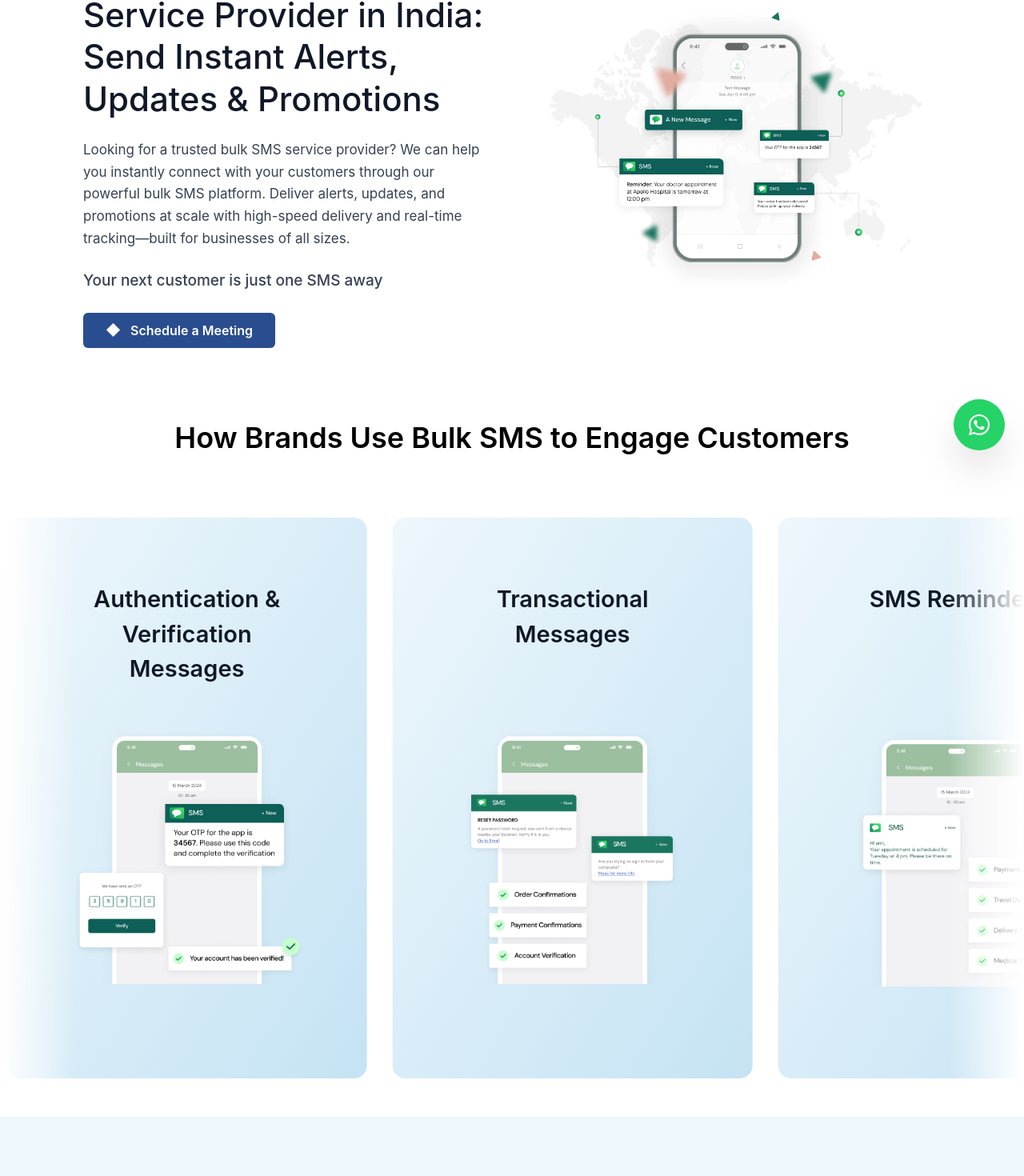
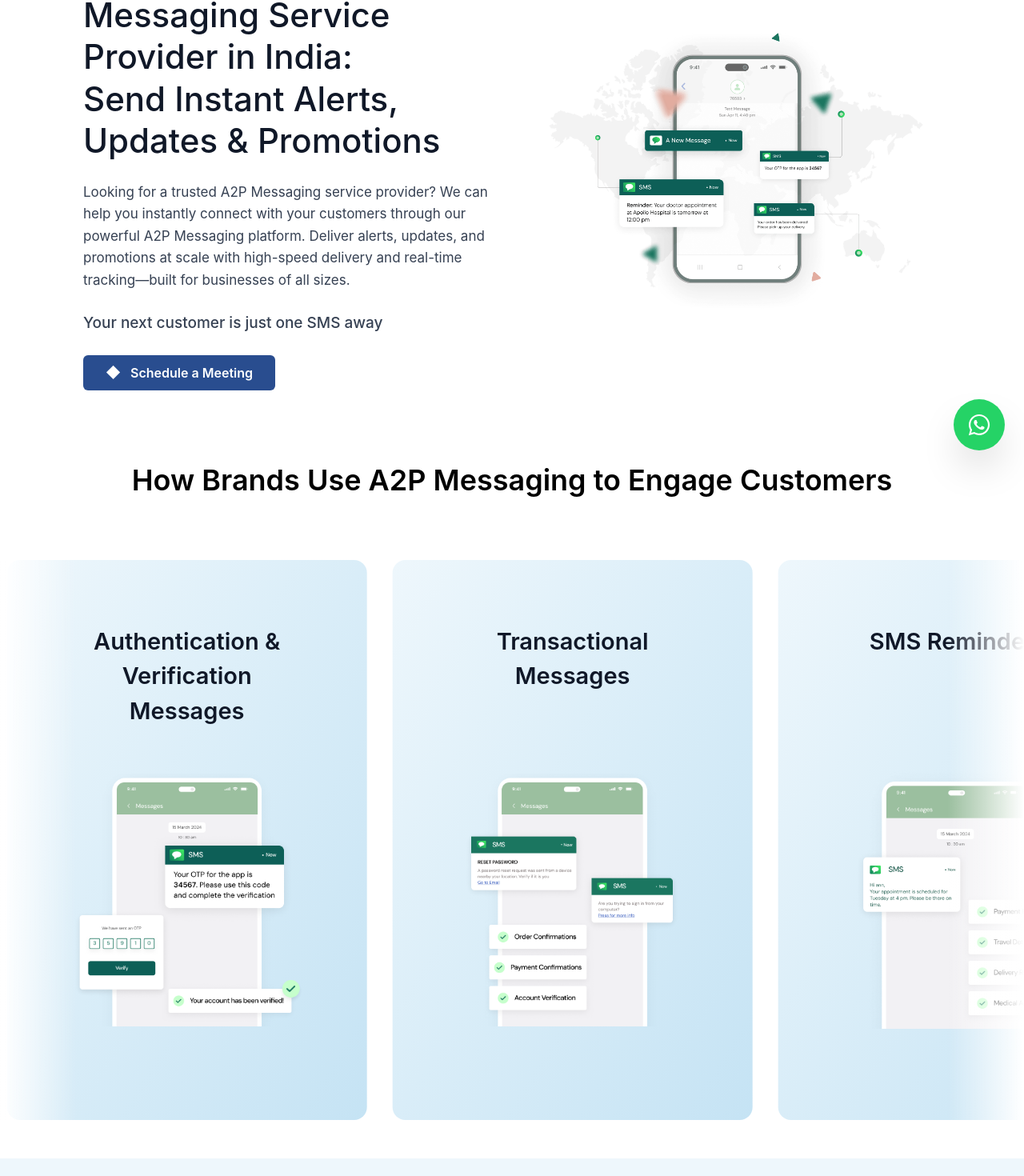
Before and after one commit to sahilshaikh00067/infrainfotechweb, a React (Vite) app: page /bulksms in a window 1280 px wide. Shown: the part 213-1683 px from the top of the page at 80% size. Built offline with nearby package versions, Linux system fonts and the light colour scheme.

Commit message:
Update project

```diff
--- a/src/components/Footer.jsx
+++ b/src/components/Footer.jsx
@@ -37,7 +37,7 @@ export default function Footer() {
               <li><Link to="/rcs" className="text-gray-600 text-sm hover:text-black transition-colors duration-200">RCS Messaging</Link></li>
               <li><Link to="/whatsappapi" className="text-gray-600 text-sm hover:text-black transition-colors duration-200">WhatsApp API</Link></li>
               <li><Link to="/voice" className="text-gray-600 text-sm hover:text-black transition-colors duration-200">Voice Solutions</Link></li>
-              <li><Link to="/bulksms" className="text-gray-600 text-sm hover:text-black transition-colors duration-200">Bulk SMS</Link></li>
+              <li><Link to="/bulksms" className="text-gray-600 text-sm hover:text-black transition-colors duration-200">A2P Messaging</Link></li>
               <li><Link to="/multi-channel" className="text-gray-600 text-sm hover:text-black transition-colors duration-200">Enterprise Messaging Service</Link></li>
             </ul>
           </div>
@@ -156,8 +156,8 @@ export default function Footer() {
           ))}
         </p>
         <p>
-          <span className="font-semibold text-black">Bulk SMS –</span>{" "}
-          {["Bulk SMS Service Provider", "Bulk SMS Service", "SMS Pricing"].map((item, i, arr) => (
+          <span className="font-semibold text-black">A2P Messaging –</span>{" "}
+          {["A2P Messaging Service Provider", "A2P Messaging Service", "SMS Pricing"].map((item, i, arr) => (
             <span key={item}>
               <Link to="/bulksms" className="hover:underline">{item}</Link>
               {i < arr.length - 1 && <span className="mx-1 text-gray-400">|</span>}
@@ -179,7 +179,7 @@ export default function Footer() {
       <div className="max-w-7xl mx-15 mt-6">
         <p className="text-[16px] text-gray-500 leading-relaxed">
           Infra Infotechis one of the leading CPaaS service provider. We offer an array of services such as WhatsApp Business API,
-          WhatsApp Business Cloud API, RCS messaging, Bulk sms, Voice call, Cloud telephony services and many more under one roof.
+          WhatsApp Business Cloud API, RCS messaging, A2P Messaging, Voice call, Cloud telephony services and many more under one roof.
         </p>
       </div>
 
--- a/src/components/LeadPopup.jsx
+++ b/src/components/LeadPopup.jsx
@@ -152,7 +152,7 @@ const LeadPopup = () => {
                             >
                                 <option value="">Select Service</option>
                                 <option>WhatsApp API</option>
-                                <option>Bulk SMS</option>
+                                <option>A2P Messaging</option>
                                 <option>RCS Messaging</option>
                                 <option>Voice Call</option>
                                 <option>Email Marketing</option>
--- a/src/components/Navbar.jsx
+++ b/src/components/Navbar.jsx
@@ -32,7 +32,7 @@ const NAV_GROUPS = {
     image: multic1,
     items: [
       { label: "WhatsApp Business API", icon: FaWhatsapp, link: "/whatsappapi" },
-      { label: "Bulk SMS", icon: FaSms, link: "/bulksms" },
+      { label: "A2P Messaging", icon: FaSms, link: "/bulksms" },
       { label: "RCS Messaging", icon: FaLayerGroup, link: "/rcs" },
       { label: "Voice Solutions", icon: FaMicrophone, link: "/voice" },
       { label: "Chatbot", icon: FaRobot, link: "/chatbot" },
--- a/src/pages/About.jsx
+++ b/src/pages/About.jsx
@@ -89,7 +89,7 @@ const solutions = [
     image: about8,
   },
   {
-    title: "Bulk SMS",
+    title: "A2P Messaging",
     description:
       "Send instant, reliable, and high-volume messages for alerts, promotions, and transactional updates",
     image: about9,
@@ -196,7 +196,7 @@ const About = () => {
             </h1>
             <p className="text-gray-700 text-lg leading-relaxed max-w-xl mb-8">
               Infra Infotechprovides top-notch communication solutions. With
-              our RCS messaging, WhatsApp API, Bulk SMS, and Voice calls, we
+              our RCS messaging, WhatsApp API, A2P Messaging, and Voice calls, we
               help businesses reach their audiences easily and effectively.
               Let&apos;s make communication simpler together.
             </p>
--- a/src/pages/BulkSms.jsx
+++ b/src/pages/BulkSms.jsx
@@ -168,10 +168,10 @@ const checkpoints = [
 
 const faqs = [
     {
-        question: "What is Bulk SMS?",
-        answer: `Bulk SMS is a messaging service that allows businesses to send large volumes of SMS messages to multiple recipients at once. It is commonly used for marketing campaigns, alerts, OTPs, reminders, and customer notifications.
+        question: "What is A2P Messaging?",
+        answer: `A2P Messaging is a messaging service that allows businesses to send large volumes of SMS messages to multiple recipients at once. It is commonly used for marketing campaigns, alerts, OTPs, reminders, and customer notifications.
 
-Unlike regular one-to-one texting, Bulk SMS enables you to reach hundreds or thousands of customers instantly through a secure and scalable platform.
+Unlike regular one-to-one texting, A2P Messaging enables you to reach hundreds or thousands of customers instantly through a secure and scalable platform.
 
 Key Features:
 • Send messages to thousands of numbers in seconds
@@ -179,19 +179,19 @@ Key Features:
 • Delivers to all mobile devices, even without internet
 • Easily integrated with websites, CRMs, or mobile apps
 
-Bulk SMS is widely used by businesses in e-commerce, finance, education, healthcare, logistics, and more to improve customer engagement and deliver time-sensitive information effectively.`,
+A2P Messaging is widely used by businesses in e-commerce, finance, education, healthcare, logistics, and more to improve customer engagement and deliver time-sensitive information effectively.`,
     },
 
     {
-        question: "Can I send bulk SMS for free?",
-        answer: `Technically, no. While some platforms offer free trial credits, sending bulk SMS at scale always involves costs, especially for promotional or transactional messages through operator-approved routes.
+        question: "Can I send A2P Messaging for free?",
+        answer: `Technically, no. While some platforms offer free trial credits, sending A2P Messaging at scale always involves costs, especially for promotional or transactional messages through operator-approved routes.
 
-Free methods often violate telecom regulations and can lead to message blocking or penalties. Always choose a licensed Bulk SMS provider to ensure compliance, delivery, and data security.`,
+Free methods often violate telecom regulations and can lead to message blocking or penalties. Always choose a licensed A2P Messaging provider to ensure compliance, delivery, and data security.`,
     },
 
     {
-        question: "How can businesses benefit from Bulk SMS?",
-        answer: `Bulk SMS offers several powerful advantages:
+        question: "How can businesses benefit from A2P Messaging?",
+        answer: `A2P Messaging offers several powerful advantages:
 
 1. Instant Delivery
 Messages are delivered within seconds.
@@ -216,8 +216,8 @@ Track delivery and campaign performance with detailed reports.`,
     },
 
     {
-        question: "Is Bulk SMS legal?",
-        answer: `Yes, Bulk SMS is legal when used in compliance with telecom regulations and data privacy laws.
+        question: "Is A2P Messaging legal?",
+        answer: `Yes, A2P Messaging is legal when used in compliance with telecom regulations and data privacy laws.
 
 In India, businesses must:
 
@@ -226,12 +226,12 @@ In India, businesses must:
 • Use approved sender IDs and templates
 • Respect DND regulations
 
-When used responsibly, Bulk SMS is a highly effective and lawful communication channel.`,
+When used responsibly, A2P Messaging is a highly effective and lawful communication channel.`,
     },
 
     {
-        question: "What industries benefit from Bulk SMS?",
-        answer: `Bulk SMS is widely used across many industries:
+        question: "What industries benefit from A2P Messaging?",
+        answer: `A2P Messaging is widely used across many industries:
 
 • E-commerce & Retail
 • Banking & Finance
@@ -246,10 +246,10 @@ It helps improve customer engagement, reduce no-shows, and deliver important inf
     },
 
     {
-        question: "How can I get started with bulk SMS for my business?",
+        question: "How can I get started with A2P Messaging for my business?",
         answer: `Getting started is simple:
 
-1. Choose a trusted Bulk SMS provider like Infra Infotech.
+1. Choose a trusted A2P Messaging provider like Infra Infotech.
 2. Complete DLT registration.
 3. Recharge your account.
 4. Create approved templates.
@@ -262,7 +262,7 @@ We provide complete DLT support, template approval, campaign tools, analytics, a
         question: "What is DLT registration?",
         answer: `DLT (Distributed Ledger Technology) registration is a mandatory process introduced by TRAI to regulate commercial SMS communication and prevent spam.
 
-All businesses sending bulk SMS in India must complete DLT registration before sending promotional or transactional messages.`,
+All businesses sending A2P Messaging in India must complete DLT registration before sending promotional or transactional messages.`,
     },
 
     {
@@ -379,12 +379,12 @@ export default function BulkSms() {
                     {/* LEFT SIDE */}
                     <div>
                         <h1 className="text-3xl md:text-[42px] font-medium text-gray-900 leading-tight mb-6">
-                            Top Rated Bulk SMS Service Provider in India: <br />
+                            Top Rated A2P Messaging Service Provider in India: <br />
                             Send Instant Alerts, Updates & Promotions
                         </h1>
                         <p className="text-gray-700 text-[17px] leading-relaxed mb-6">
-                            Looking for a trusted bulk SMS service provider?
-                            We can help you instantly connect with your customers through our powerful bulk SMS platform.
+                            Looking for a trusted A2P Messaging service provider?
+                            We can help you instantly connect with your customers through our powerful A2P Messaging platform.
                             Deliver alerts, updates, and promotions at scale with high-speed delivery and real-time tracking—built for businesses of all sizes.
                         </p>
                         <p className="text-gray-700 text-[19px] font-medium leading-relaxed mb-6">
@@ -405,18 +405,18 @@ export default function BulkSms() {
                     <div className="w-full">
                         <img
                             src={bulksms1}
-                            alt="Bulk SMS Platform"
+                            alt="A2P Messaging Platform"
                             className="w-full h-auto object-cover rounded-2xl"
                         />
                     </div>
                 </div>
             </section>
 
-            {/* ===================== "HOW BRANDS USE BULK SMS" AUTO SLIDER ===================== */}
+            {/* ===================== "HOW BRANDS USE A2P Messaging" AUTO SLIDER ===================== */}
             <section className="py-6 md:py-12 overflow-hidden bg-white">
                 <div className="max-w-9xl mx-15 mb-10 px-2 md:px-11">
                     <h2 className="text-2xl md:text-4xl pb-10 font-semibold text-center">
-                        How Brands Use Bulk SMS to Engage Customers
+                        How Brands Use A2P Messaging to Engage Customers
                     </h2>
                 </div>
 
@@ -459,7 +459,7 @@ export default function BulkSms() {
                         {/* Left Side */}
                         <div>
                             <span className="inline-block bg-[#d7ebef] text-[#1d507a] text-sm font-semibold uppercase px-4 py-2 mb-8">
-                                BULK SMS SERVICE PROVIDER
+                                A2P Messaging SERVICE PROVIDER
                             </span>
 
                             <h2 className="text-8xl md:text-4xl lg:text-4xl font-semibold text-black leading-tight mb-10">
@@ -469,7 +469,7 @@ export default function BulkSms() {
                             </h2>
 
                             <p className="text-gray-700 text-lg md:text-[17px] leading-relaxed mb-12 ">
-                                As a trusted bulk SMS service provider, we deliver powerful
+                                As a trusted A2P Messaging service provider, we deliver powerful
                                 messaging infrastructure with real-time delivery reports,
                                 smart failover routing, and seamless connectivity across
                                 multiple operators. Our scalable platform ensures consistent
@@ -524,7 +524,7 @@ export default function BulkSms() {
 
                     {/* Heading */}
                     <h2 className="text-4xl md:text-4xl font-semibold text-center text-black mb-20">
-                        Why Businesses Choose Us as Their Bulk SMS Service Provider
+                        Why Businesses Choose Us as Their A2P Messaging Service Provider
                     </h2>
 
                     {/* Features Grid */}
@@ -564,7 +564,7 @@ export default function BulkSms() {
 
                     {/* Heading */}
                     <h2 className="text-4xl md:text-3xl font-medium text-center text-black mb-16">
-                        Industries We Serve with Bulk SMS Solutions
+                        Industries We Serve with A2P Messaging Solutions
                     </h2>
 
                     {/* Cards Grid */}
@@ -606,7 +606,7 @@ export default function BulkSms() {
                     {/* ===== TOP: WHY WE ARE THE RIGHT CHOICE ===== */}
                     <div className="mb-15">
                         <h2 className="text-2xl md:text-[40px] font-semibold text-gray-900 mb-10">
-                            Why We Are the Right Choice for Your Bulk SMS Campaign
+                            Why We Are the Right Choice for Your A2P Messaging Campaign
                         </h2>
 
                         <ul className="flex flex-col gap-7">
@@ -636,12 +636,12 @@ export default function BulkSms() {
                         {/* LEFT: Quote + contact */}
                         <div >
                             <h2 className="text-2xl md:text-4xl font-semibold text-gray-900 leading-snug mb-6">
-                                If your marketing strategy doesn't include mobile and bulk SMS, your plans aren't complete !
+                                If your marketing strategy doesn't include mobile and A2P Messaging, your plans aren't complete !
                             </h2>
 
                             <p className="text-gray-500 text-[15px] leading-relaxed mb-8">
-                                Infra Infotechis a pioneer in the SMS industry and we know what we do. Our Bulk SMS services are
-                                tailor made for various types of business and are highly reliable. Act smart and go the bulk sms way to
+                                Infra Infotechis a pioneer in the SMS industry and we know what we do. Our A2P Messaging services are
+                                tailor made for various types of business and are highly reliable. Act smart and go the A2P Messaging way to
                                 stand ahead in competition.
                             </p>
 
@@ -688,7 +688,7 @@ export default function BulkSms() {
                         <div className="w-full flex justify-center">
                             <img
                                 src={bulksms23}
-                                alt="Bulk SMS Marketing"
+                                alt="A2P Messaging Marketing"
                                 className="w-full max-w-[500px] h-auto object-cover rounded-2xl"
                             />
                         </div>
--- a/src/pages/Clients.jsx
+++ b/src/pages/Clients.jsx
@@ -93,7 +93,7 @@ const Clients = () => {
         <div className="text-center relative z-20">
           <p className="text-[18px] md:text-[24px] uppercase tracking-[2px] text-[#1c1c1f] font-semibold leading-relaxed">
             Trusted by 5,000+ businesses for RCS Messaging,
-            WhatsApp Business API, Bulk SMS, and Voice Solutions
+            WhatsApp Business API, A2P Messaging, and Voice Solutions
           </p>
         </div>
 
--- a/src/pages/Contact.jsx
+++ b/src/pages/Contact.jsx
@@ -29,7 +29,7 @@ import saba from "../assets/Images/saba.avif";
 const products = [
   "WhatsApp Business API",
   "RCS Messaging",
-  "Bulk SMS",
+  "A2P Messaging",
   "Voice Solutions",
   "Chatbot",
   "Multi Channel Messaging",
--- a/src/pages/Learn.jsx
+++ b/src/pages/Learn.jsx
@@ -102,7 +102,7 @@ export default function Learn() {
             bg: "bg-[#d4e5f5]",
         },
         {
-            title: "Bulk SMS",
+            title: "A2P Messaging",
             desc: "Send instant, reliable, and high-volume messages for alerts, promotions and transactional updates",
             image: bulksms,
             hover: bulksmsHover,
--- a/src/pages/RCS.jsx
+++ b/src/pages/RCS.jsx
@@ -339,7 +339,7 @@ export default function RCS() {
                     <div className="w-full">
                         <img
                             src={rcs1}
-                            alt="Bulk SMS Platform"
+                            alt="A2P Messaging Platform"
                             className="w-full h-auto object-cover rounded-2xl"
                         />
                     </div>
@@ -351,7 +351,7 @@ export default function RCS() {
                 <div className="text-center relative z-20">
                     <p className="text-[15px] md:text-[17px] uppercase tracking-[2px] text-[#6d6b8b] font-semibold leading-relaxed">
                         Trusted by 5,000+ businesses for RCS Messaging,
-                        WhatsApp Business API, Bulk SMS, and Voice Solutions
+                        WhatsApp Business API, A2P Messaging, and Voice Solutions
                     </p>
                 </div>
 
@@ -398,7 +398,7 @@ export default function RCS() {
                 <div className="max-w-7xl mx-auto px-6">
 
                     <h2 className="text-4xl font-semibold text-center mb-14">
-                        How Brands Use Bulk SMS to Engage Customers
+                        How Brands Use A2P Messaging to Engage Customers
                     </h2>
 
                     <div className="relative overflow-hidden">
```
Also changed, not shown: src/pages/Home.jsx (+2 -2 lines).
